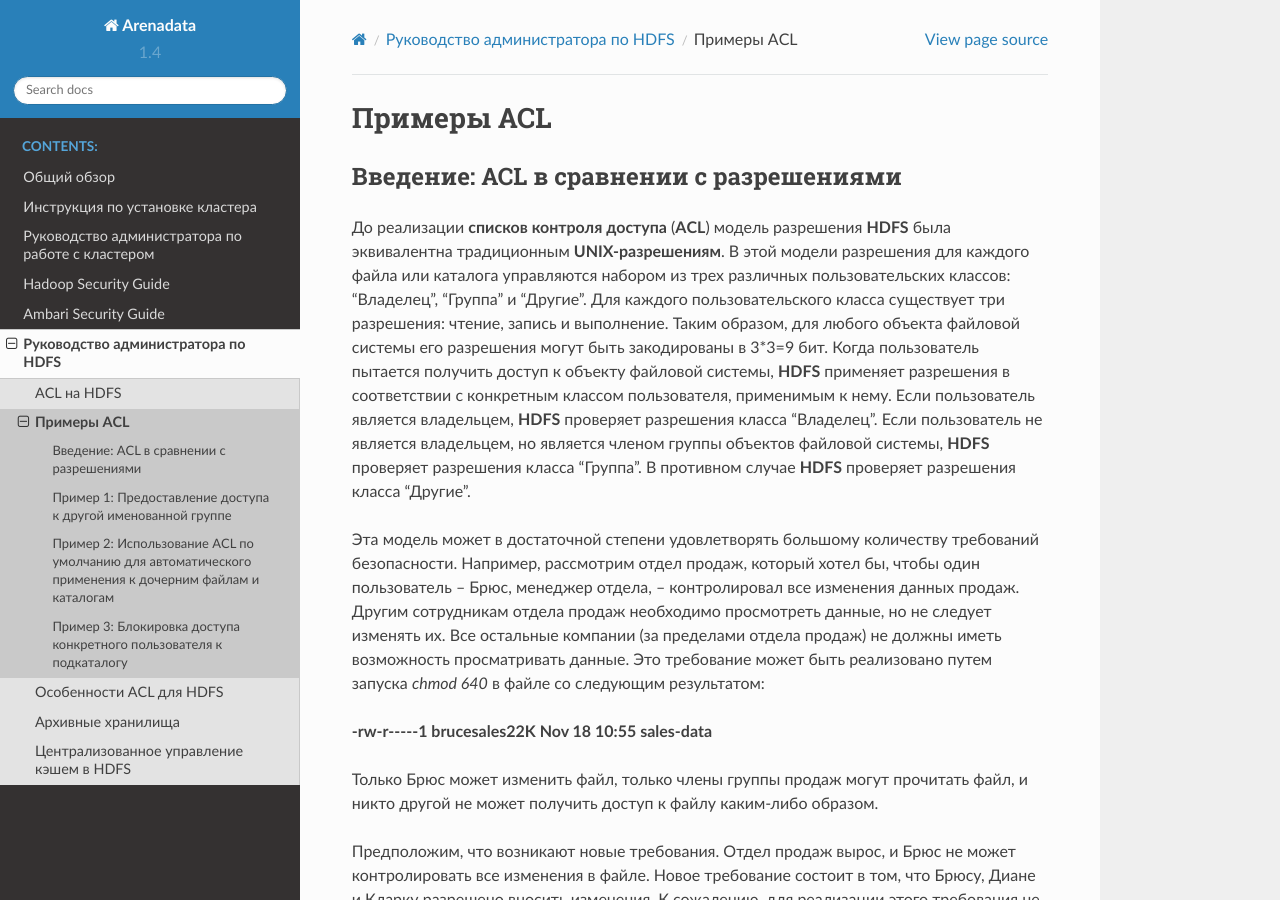
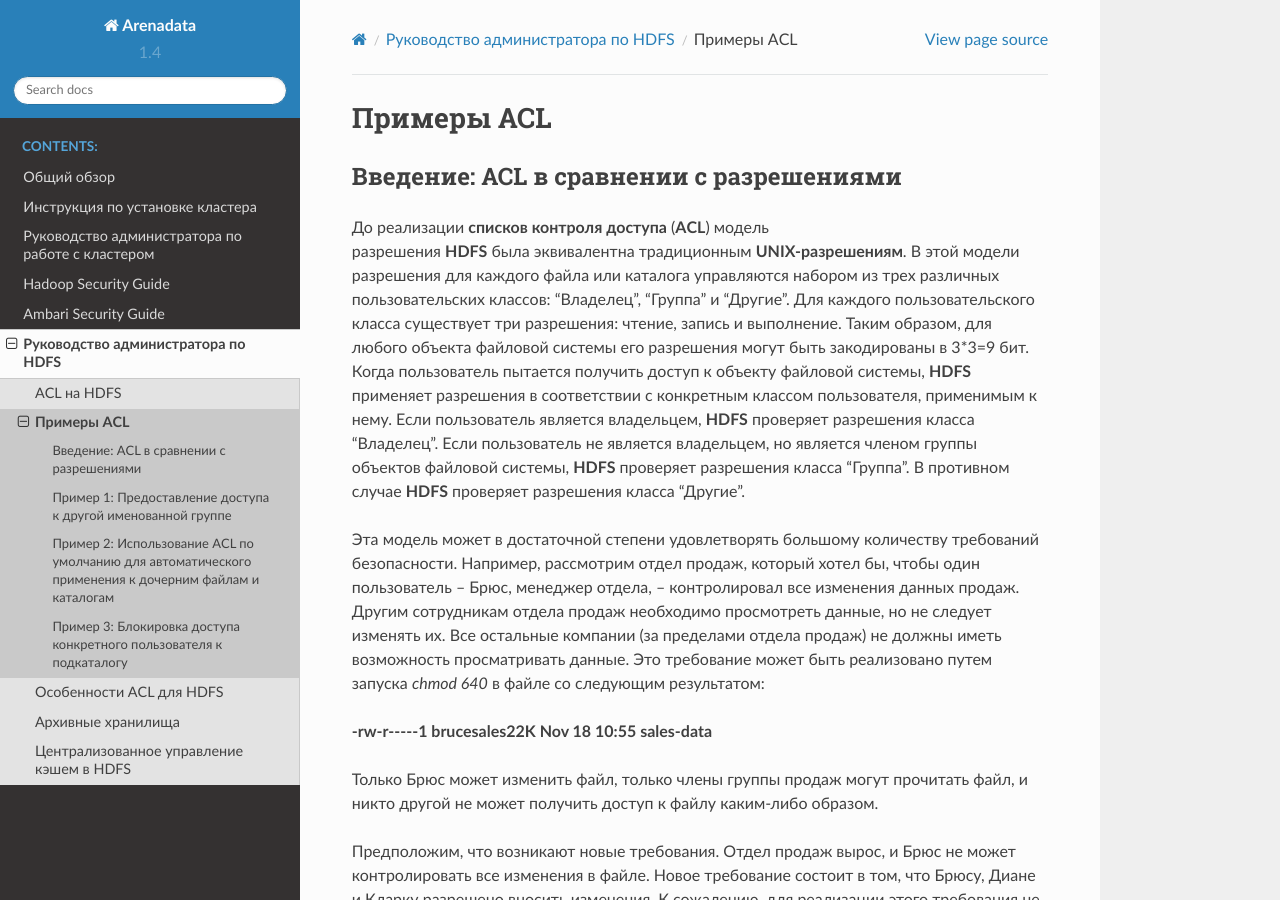
Before and after one commit to arenadata/docs_adps, a Sphinx documentation site: the page built from source/HDFSadmin/Examples.rst, in a window 1280 px wide and 900 px high. Built offline with Sphinx 7.4.7 and the Read the Docs theme 2.0.0, drawn with Linux system fonts in a browser that asks for light colours; some of the changed lines change nothing that is shown.

Commit message:
Update Examples.rst

```diff
--- a/source/HDFSadmin/Examples.rst
+++ b/source/HDFSadmin/Examples.rst
@@ -4,7 +4,11 @@
 Введение: ACL в сравнении с разрешениями
 ^^^^^^^^^^^^^^^^^^^^^^^^^^^^^^^^^^^^^^^^
 
-До реализации **списков контроля доступа** (**ACL**) модель разрешения **HDFS** была эквивалентна традиционным **UNIX-разрешениям**. В этой модели разрешения для каждого файла или каталога управляются набором из трех различных пользовательских классов: "Владелец", "Группа" и "Другие". Для каждого пользовательского класса существует три разрешения: чтение, запись и выполнение. Таким образом, для любого объекта файловой системы его разрешения могут быть закодированы в 3*3=9 бит. Когда пользователь пытается получить доступ к объекту файловой системы, **HDFS** применяет разрешения в соответствии с конкретным классом пользователя, применимым к нему. Если пользователь является владельцем, **HDFS** проверяет разрешения класса "Владелец". Если пользователь не является владельцем, но является членом группы объектов файловой системы, **HDFS** проверяет разрешения класса "Группа". В противном случае **HDFS** проверяет разрешения класса "Другие".
+.. |br| raw:: html
+
+   <br />
+
+До реализации **списков контроля доступа** (**ACL**) модель |br| разрешения **HDFS** была эквивалентна традиционным **UNIX-разрешениям**. В этой модели разрешения для каждого файла или каталога управляются набором из трех различных пользовательских классов: "Владелец", "Группа" и "Другие". Для каждого пользовательского класса существует три разрешения: чтение, запись и выполнение. Таким образом, для любого объекта файловой системы его разрешения могут быть закодированы в 3*3=9 бит. Когда пользователь пытается получить доступ к объекту файловой системы, **HDFS** применяет разрешения в соответствии с конкретным классом пользователя, применимым к нему. Если пользователь является владельцем, **HDFS** проверяет разрешения класса "Владелец". Если пользователь не является владельцем, но является членом группы объектов файловой системы, **HDFS** проверяет разрешения класса "Группа". В противном случае **HDFS** проверяет разрешения класса "Другие".
 
 Эта модель может в достаточной степени удовлетворять большому количеству требований безопасности. Например, рассмотрим отдел продаж, который хотел бы, чтобы один пользователь – Брюс, менеджер отдела, – контролировал все изменения данных продаж. Другим сотрудникам отдела продаж необходимо просмотреть данные, но не следует изменять их. Все остальные компании (за пределами отдела продаж) не должны иметь возможность просматривать данные. Это требование может быть реализовано путем запуска *chmod 640* в файле со следующим результатом:
 
```
